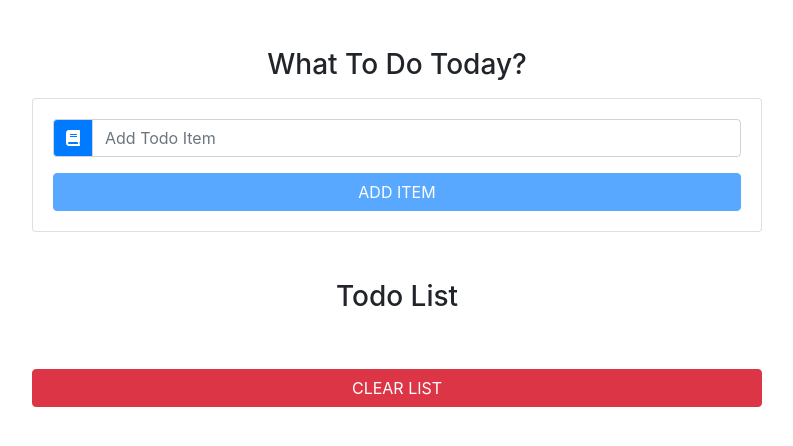
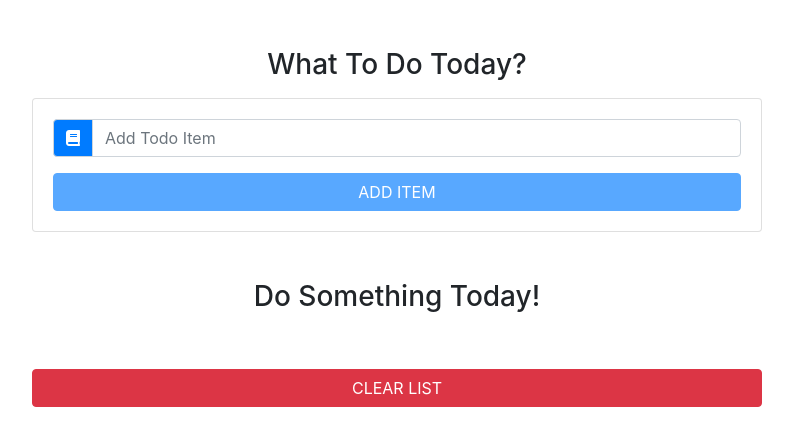
Before and after one commit to kuayc/react-try, a React (Create React App) app: page / in a window 1280 px wide. Shown: the top 446 px of the page, without its empty margins (243-1036 px from the left). Built offline with nearby package versions, Linux system fonts and the light colour scheme.

Commit message:
modified Sunday

```diff
--- a/public/index.html
+++ b/public/index.html
@@ -13,15 +13,7 @@
       user's mobile device or desktop. See https://developers.google.com/web/fundamentals/web-app-manifest/
     -->
     <link rel="manifest" href="%PUBLIC_URL%/manifest.json" />
-    <title>To Do for Today</title>
-    <!-- bootstrap css -->
-    <!-- <link
-      rel="stylesheet"
-      href="https://stackpath.bootstrapcdn.com/bootstrap/4.3.1/css/bootstrap.min.css"
-      integrity="sha384-ggOyR0iXCbMQv3Xipma34MD+dH/1fQ784/j6cY/iJTQUOhcWr7x9JvoRxT2MZw1T"
-      crossorigin="anonymous"
-    /> -->
-    <!-- font awesome -->
+    <title>To Do Today</title>
     <link
       rel="stylesheet"
       href="https://use.fontawesome.com/releases/v5.7.2/css/all.css"
@@ -32,15 +24,5 @@
   <body>
     <noscript>You need to enable JavaScript to run this app.</noscript>
     <div id="root"></div>
-    <!--
-      This HTML file is a template.
-      If you open it directly in the browser, you will see an empty page.
-
-      You can add webfonts, meta tags, or analytics to this file.
-      The build step will place the bundled scripts into the <body> tag.
-
-      To begin the development, run `npm start` or `yarn start`.
-      To create a production bundle, use `npm run build` or `yarn build`.
-    -->
   </body>
 </html>
--- a/src/components/TodoList.js
+++ b/src/components/TodoList.js
@@ -5,7 +5,7 @@ export default class TodoList extends Component {
     const { items, clearList, handleDelete, handleEdit } = this.props;
     return (
       <ul className="list-group my-5">
-        <h3 className="text-capitalize text-center">todo list</h3>
+        <h3 className="text-capitalize text-center">do something today!</h3>
         {items.map(item => {
           return (
             <TodoItem
```
